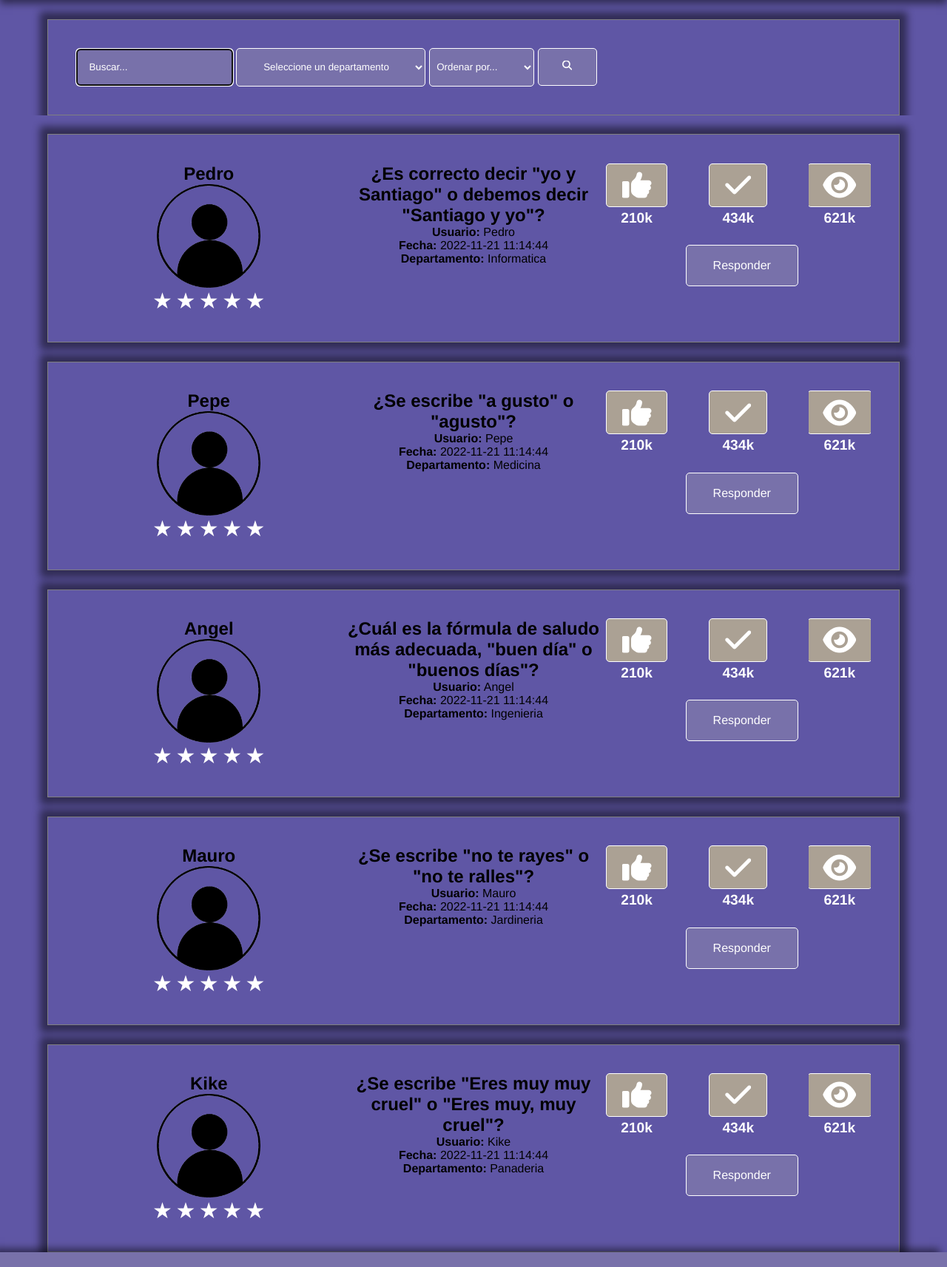
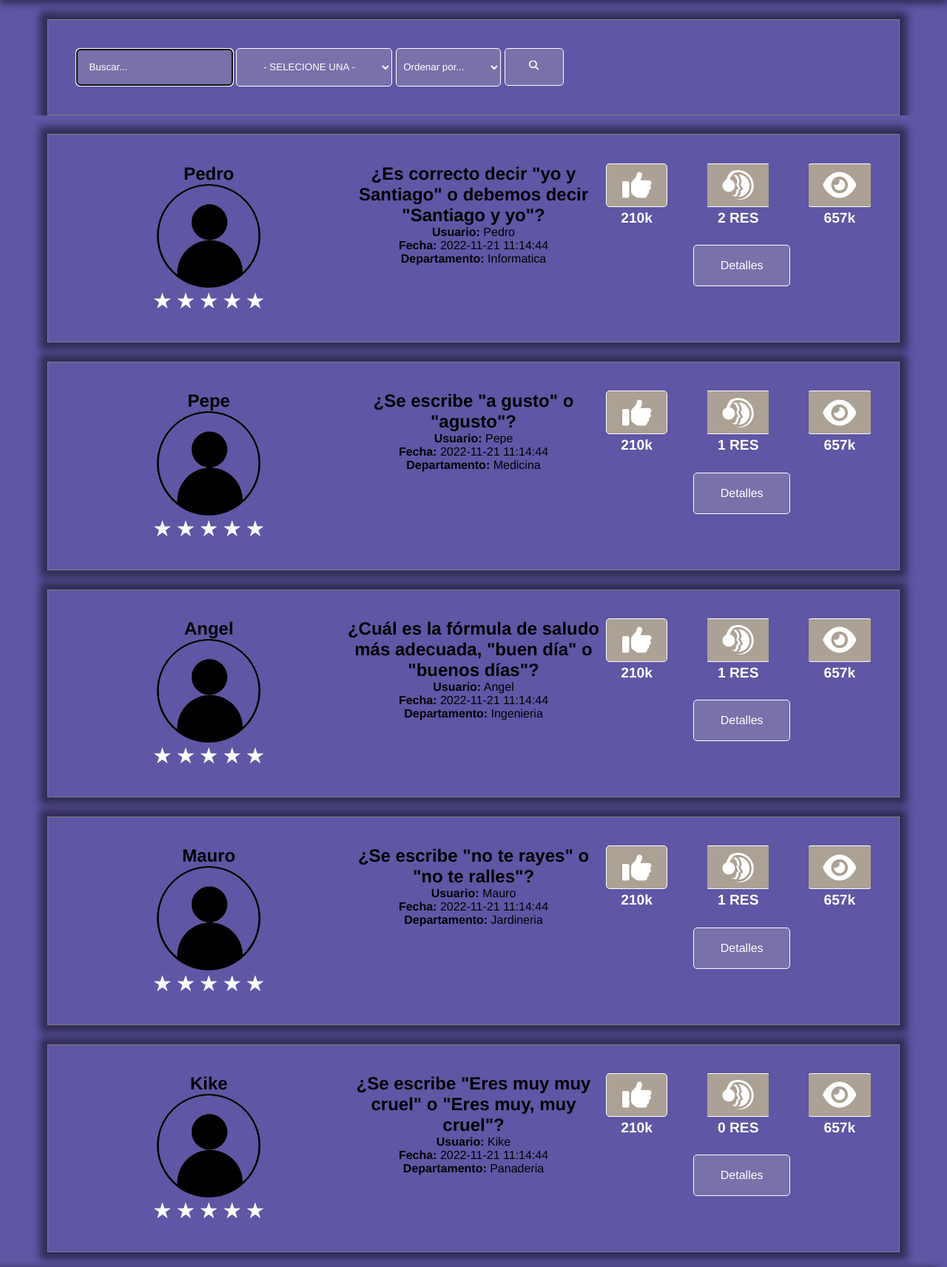
Before and after one commit to Alba98/Reto2, a PHP site: page / in a window 1280 px wide. Shown: the part 60-1773 px from the top of the page at 74% size. Run offline with PHP 8.4, Linux system fonts and the light colour scheme; a user stored in the database is signed in; data comes from the database, SQL or seed files in the repository; some libraries are stand-ins or nearby versions.

Commit message:
Muchas cositas

```diff
--- a/www/CSS/index.css
+++ b/www/CSS/index.css
@@ -390,6 +390,7 @@ footer #mapa {
     margin-left: 5%;
     margin-right: 5%;
     margin-top: 2%;
+    margin-bottom: 2%;
     padding: 3%;
     border: 1px solid gray;
     box-shadow: 0px 0px 10px 10px rgba(0,0,0,0.49);
@@ -397,13 +398,12 @@ footer #mapa {
     grid-template-columns: repeat(3,1fr);
     grid-template-areas:
     "user info atributos";
-
 }
 
 .respuesta{
     grid-template-columns: 20% 30% 50%;
     grid-template-areas:
-        "votos user info";
+     "votos user info";
 }
 
 .user {
@@ -511,6 +511,7 @@ footer #mapa {
     margin-left: 5%;
     margin-right: 5%;
     margin-top: 2%;
+    margin-bottom: 2%;
     padding: 3%;
     border: 1px solid gray;
     box-shadow: 0px 0px 10px 10px rgba(0,0,0,0.49);
--- a/www/VIEWS/visualizarPreguntas.view.php
+++ b/www/VIEWS/visualizarPreguntas.view.php
@@ -4,7 +4,7 @@
         <form method="get">
                 <input class="buscar" type="search" name="buscar" id="buscar" placeholder="Buscar..." autofocus>
                 <select name="dep" id="dep" class="dep">
-                    <option value="-1">Seleccione un departamento</option>
+                    <?php optionsCategoria() ?>
                 </select>
                 <select name="order" id="order" class="order">
                     <option value="-1">Ordenar por... <i class="fa-solid fa-filter"></i></option>
@@ -25,6 +25,7 @@
         $preguntas = getVistaPreguntas($dbh);
 
         foreach ($preguntas as $preg) {
+            $respuestas = countRespuestas($dbh,$preg->id_preg);
             echo "<div class='preguntas'>
             <div class='user'>
                 <h2 class='titulousuario' id='titulousuario'>$preg->usuario</h2>
@@ -57,14 +58,14 @@
                         <b class='nums'>210k</b>
                     </div>
                     <div class='iconos'>
-                        <button class='botones'><i class='fa-solid fa-check'></i></button>
-                        <b class='nums'>434k</b>
+                        <button class='botones'><i class='fa-brands fa-teamspeak'></i></button>
+                        <b class='nums'>$respuestas->respuestas RES</b>
                     </div>
                     <div class='iconos'>
                         <button class='botones'><i class='fa-solid fa-eye'></i></button>
-                        <b class='nums'>621k</b>
+                        <b class='nums'>657k</b>
                     </div>
-                    <a class='res' href='?accion=detalles&id=$preg->id_preg'>Responder</a>
+                    <a class='res' href='?accion=detalles&id=$preg->id_preg'>Detalles</a>
                 </div>
             </div>
         </div>";
--- a/www/db_functions.php
+++ b/www/db_functions.php
@@ -12,7 +12,7 @@ function connect(){
 
     try {
         # MySQL
-        $dbh= new PDO("mysql:host=$host;dbname=$dbname", $username, $pass);
+        $dbh= new PDO("mysql:host=$host;dbname=$dbname", $username, $pass, array(PDO::MYSQL_ATTR_INIT_COMMAND => "SET NAMES utf8"));
         $dbh->setAttribute(PDO::ATTR_ERRMODE, PDO::ERRMODE_EXCEPTION);
         return $dbh;
     }
@@ -79,6 +79,16 @@ function getRespuestas($dbh) {
     $stmt->setFetchMode(PDO::FETCH_OBJ);
     $stmt->execute($data);
     return $stmt->fetchAll();
+}
+
+function countRespuestas($dbh,$id_preg) {
+    $stmt = $dbh->prepare("SELECT * FROM countRespuestas WHERE id_preg = :id");
+    $data = array(
+        "id" => $id_preg
+    );
+    $stmt->setFetchMode(PDO::FETCH_OBJ);
+    $stmt->execute($data);
+    return $stmt->fetch();
 }
 
 function getUsuario($dbh){
@@ -285,3 +295,15 @@ function userRegistration($nombre,$email,$pass){
 function cerrarSesion() {
     unset($_SESSION[ "id_usu"]);
 }
+
+
+// OPTIONS CATEGORIA
+function optionsCategoria() {
+    echo '<option value="0">- SELECIONE UNA -</option>';
+    $dbh = connect();
+    $categorias = getAll($dbh, "categoria");
+
+    foreach ($categorias as $categoria) {
+        echo '<option value="'.$categoria->id_cat.'">'.$categoria->nombre.'</option>';
+    }
+}
```
Also changed, not shown: bd/database.sql (+7 -0 lines), www/VIEWS/detalles.view.php (+8 -8 lines), www/publicarPregunta.php (+0 -10 lines).
